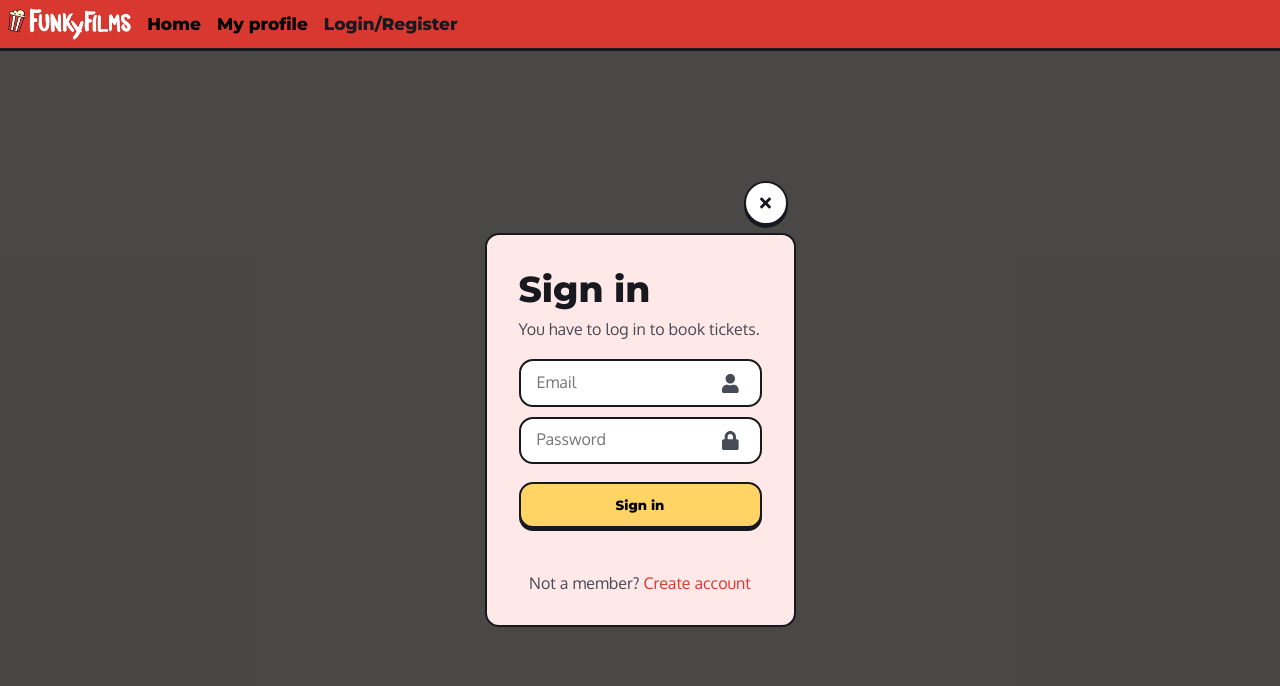
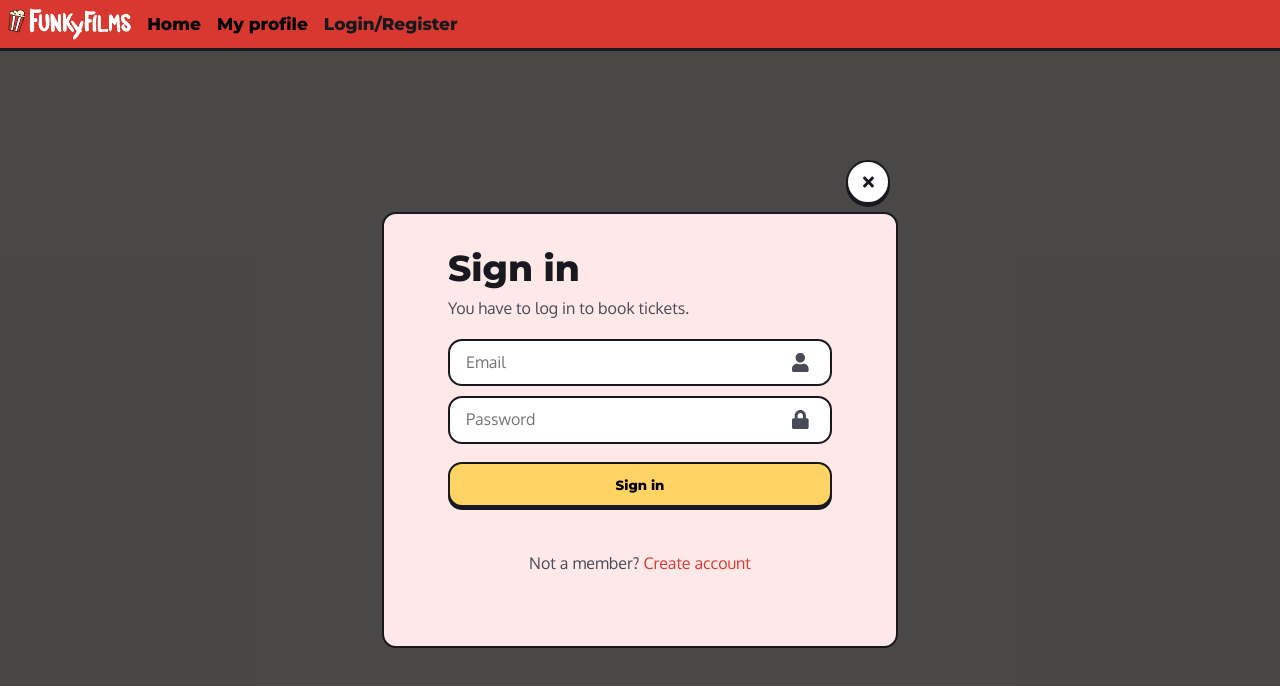
Before and after one commit to NervousNerve/filmvisarna-lewandowski, a React (Create React App) app: page /profile in a window 1280 px wide. Both pictures are taken after a click on the element "Login/Register". Shown: the top 686 px of the page. Built offline with nearby package versions, Linux system fonts and the light colour scheme; no server answers; what use-query-params would draw is missing.

Commit message:
Changed entry box size

```diff
--- a/src/css/Entry.module.css
+++ b/src/css/Entry.module.css
@@ -1,7 +1,8 @@
 .entryContainer {
   background-color: #ffe8e8;
   padding: 1em;
-  /* width: 20em; */
+  width: 30em;
+  height: 25em;
   border: 2px solid #18191f;
   border-radius: 14px;
 }
```
